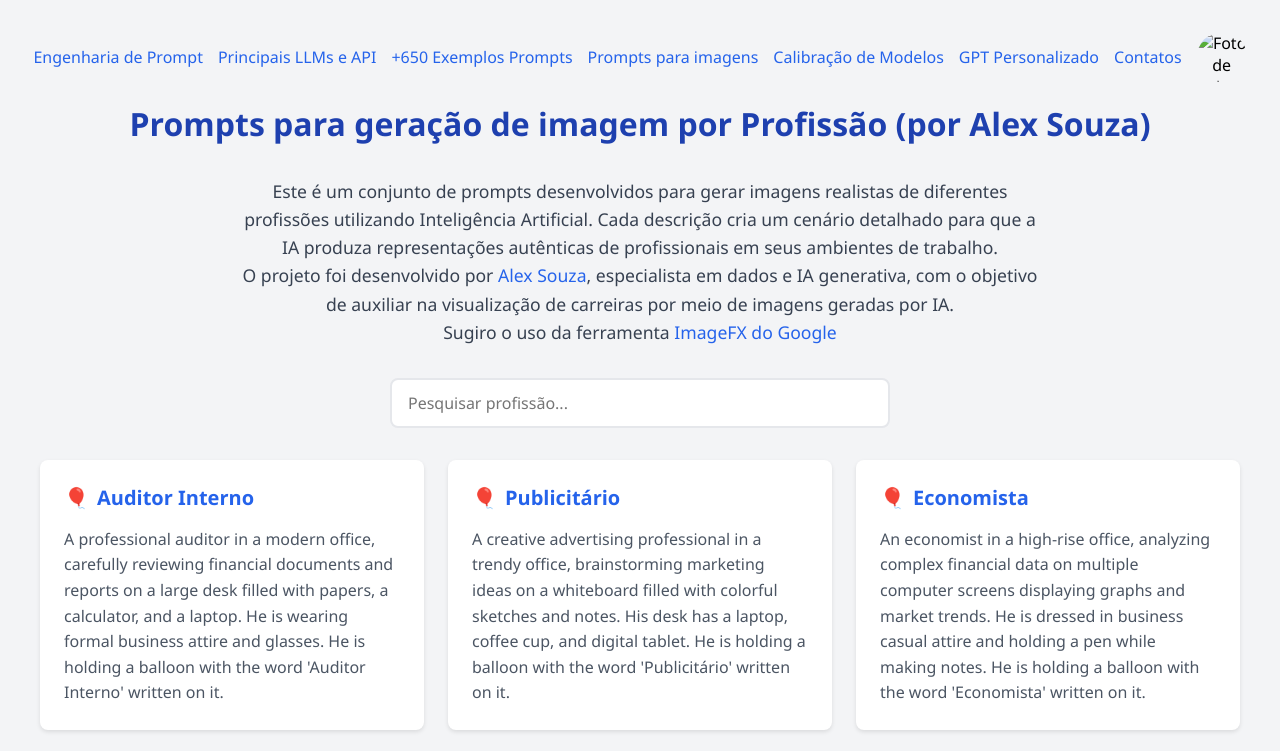
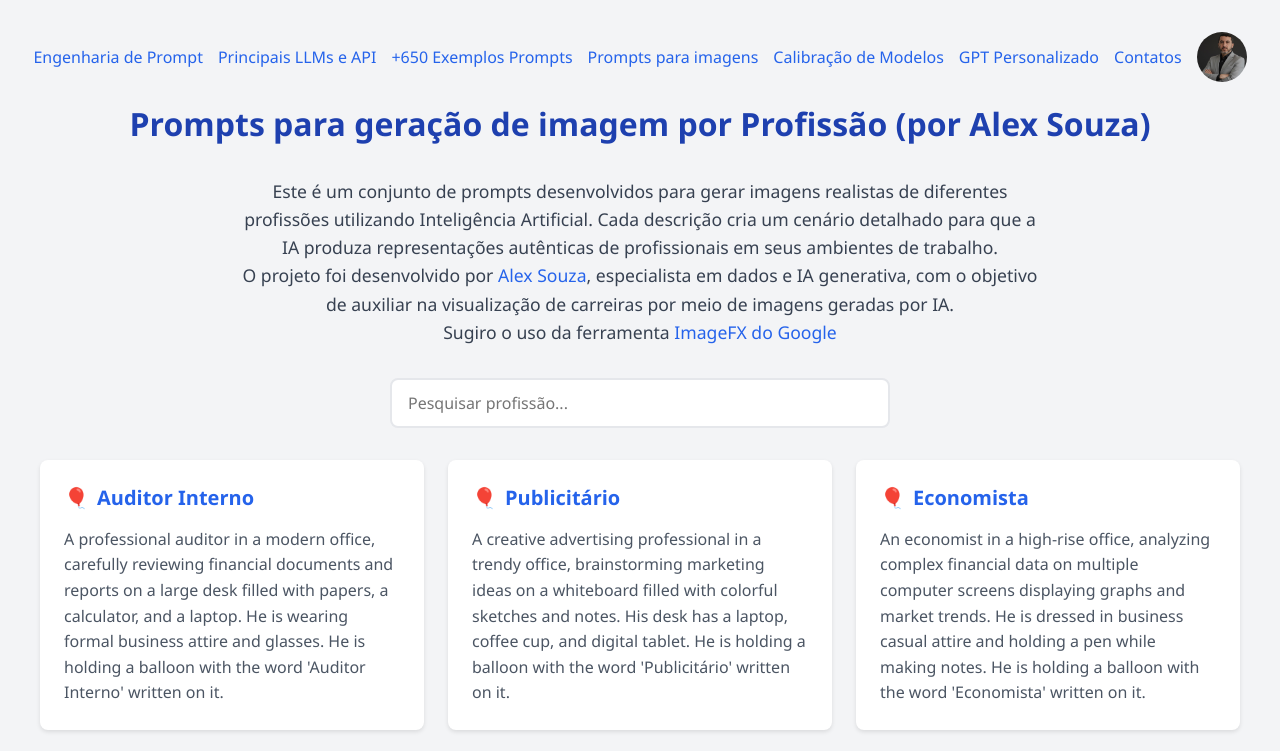
Before and after one commit to aasouzaconsult/imagensprofissoes_prompts, a plain HTML site: page index.html in a window 1280 px wide. Shown: the top 751 px of the page. Drawn offline with Linux system fonts and the light colour scheme; no server answers.

Commit message:
index.html

```diff
--- a/index.html
+++ b/index.html
@@ -183,7 +183,7 @@
             <a href="https://aasouzaconsult.github.io/engenharia_prompt/calibracao.html">Calibração de Modelos</a>
             <a href="https://aasouzaconsult.github.io/gpt-personalizado/" target="_blank">GPT Personalizado</a>
             <a href="https://linktr.ee/data.z" target="_blank">Contatos</a>
-            <img src="Alex_Souza.jpeg" alt="Foto de Alex Souza" style="width: 50px; height: 50px; border-radius: 50%;">
+            <img src="Alex_Souza_.jpeg" alt="Foto de Alex Souza" style="width: 50px; height: 50px; border-radius: 50%;">
         </nav>
     </div>
 
```
